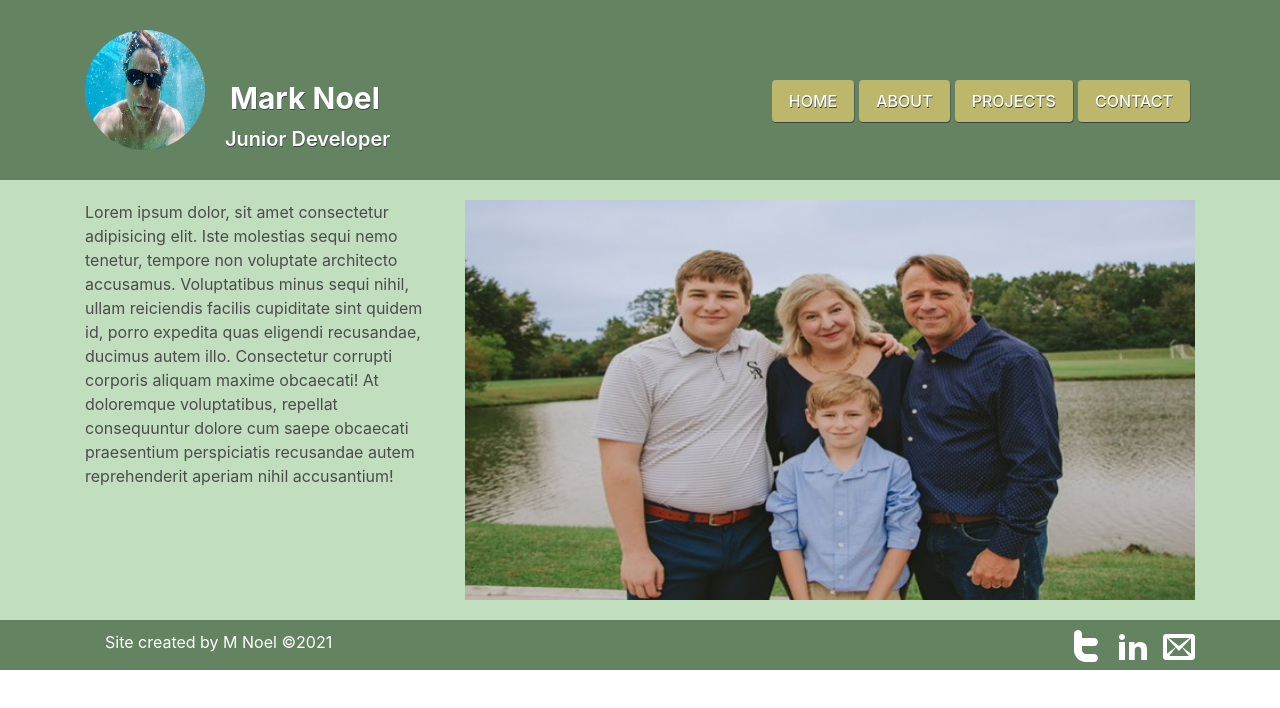
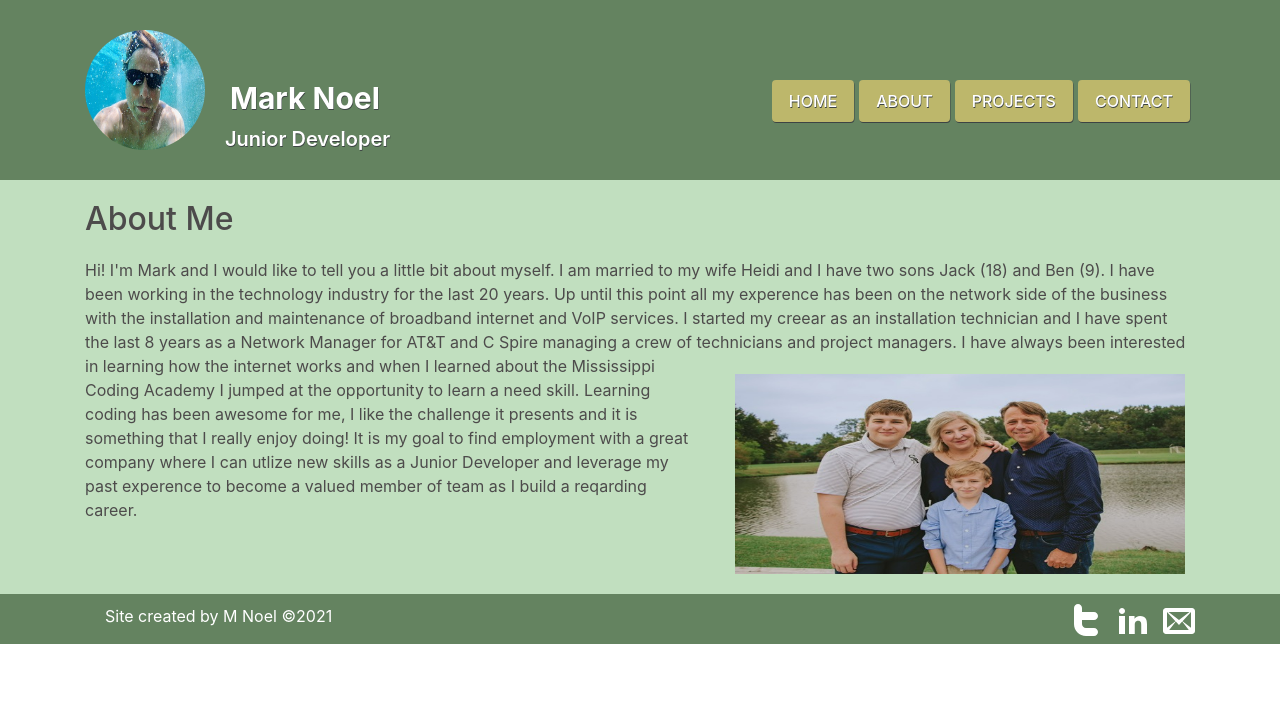
Before and after one commit to NoelMarkD/Portfolio, a plain HTML site: page about.html in a window 1280 px wide. Drawn offline with nearby package versions, Linux system fonts and the light colour scheme; a web font is replaced by a local one.

Commit message:
update about 2056

```diff
--- a/about.html
+++ b/about.html
@@ -51,16 +51,18 @@
     <main>
         <section class="container">
             <div class="row">
-                <div class="col-md-4">
-                    <p class="about-text">Lorem ipsum dolor, sit amet consectetur adipisicing elit. Iste molestias sequi
-                        nemo tenetur, tempore non voluptate architecto accusamus. Voluptatibus minus sequi nihil, ullam
-                        reiciendis facilis cupiditate sint quidem id, porro expedita quas eligendi recusandae, ducimus
-                        autem illo. Consectetur corrupti corporis aliquam maxime obcaecati! At doloremque voluptatibus,
-                        repellat consequuntur dolore cum saepe obcaecati praesentium perspiciatis recusandae autem
-                        reprehenderit aperiam nihil accusantium!</p>
+                <div class="col-md-12">
+                    <h2>About Me</h2>
+                    <p class="about-text">Hi! I'm Mark and I would like to tell you a little bit about myself. I am married to my wife Heidi and I have two sons Jack (18) and Ben (9). I have been working in the technology industry for the last 20 years.
+
+                        Up until this point all my experence has been on the network side of the business with the installation and maintenance of broadband internet and VoIP services. I started my creear as an installation technician and I have spent the last 8 years as a Network Manager for AT&T and C Spire managing a crew of technicians and project managers.
+
+                        <img src="media/family.jpg" alt="fmaliy" class="family img-fluid">
+
+                    I have always been interested in learning how the internet works and when I learned about the Mississippi Coding Academy I jumped at the opportunity to learn a need skill. Learning coding has been awesome for me, I like the challenge it presents and it is something that I really enjoy doing! It is my goal to find employment with a great company where I can utlize new skills as a Junior Developer and leverage my past experence to become a valued member of team as I build a reqarding career.  </p>
                 </div>
-                <div class="col-md-8">
-                    <img src="media/family.jpg" alt="fmaliy" class="family img-fluid">
+                <!-- <div class="col-md-8"> -->
+
 
                 </div>
             </div>
--- a/css/about.css
+++ b/css/about.css
@@ -160,10 +160,18 @@ main{
 }
 
 .family{
+    display:flex;
+    float:right;
+    margin: 10px 10px 0px 40px;
     margin-bottom:20px;
     margin-top:20px;
-    width:750px;
-    height:400px;
+    width:450px;
+    height:200px;
+}
+
+h2{
+    margin-top: 20px;
+    color:rgb(77, 75, 75);
 }
 
 .about-text{
```
